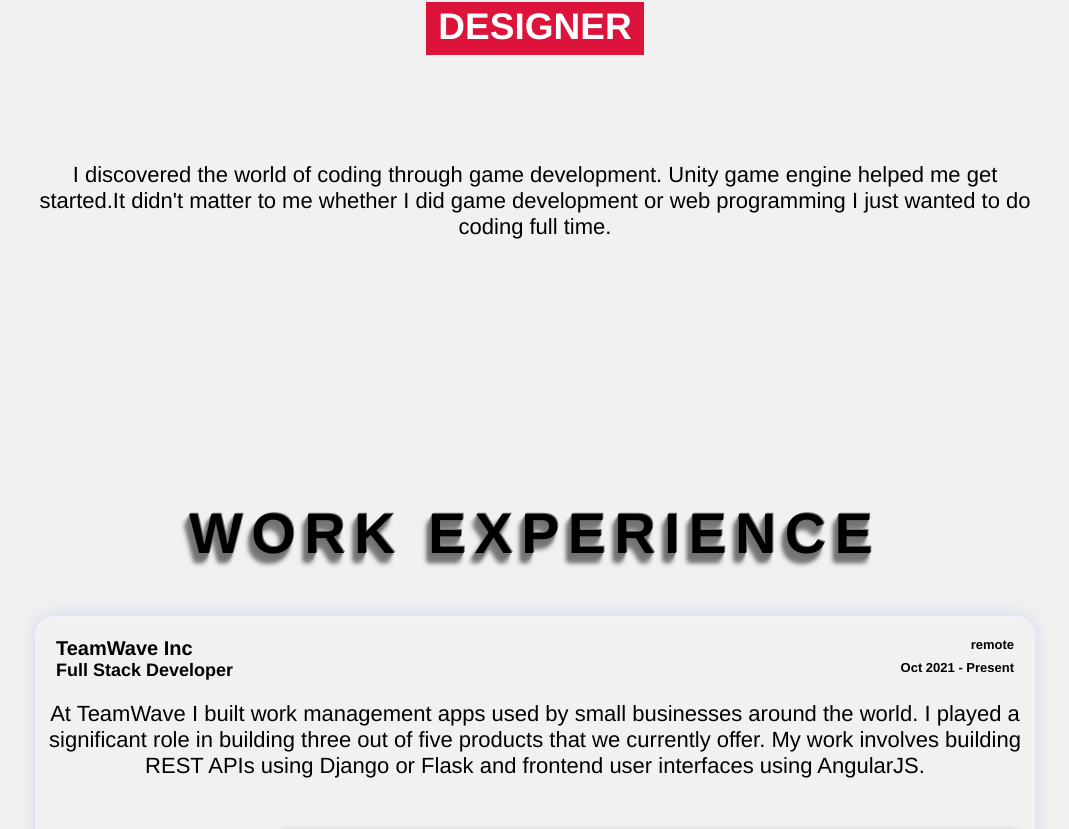
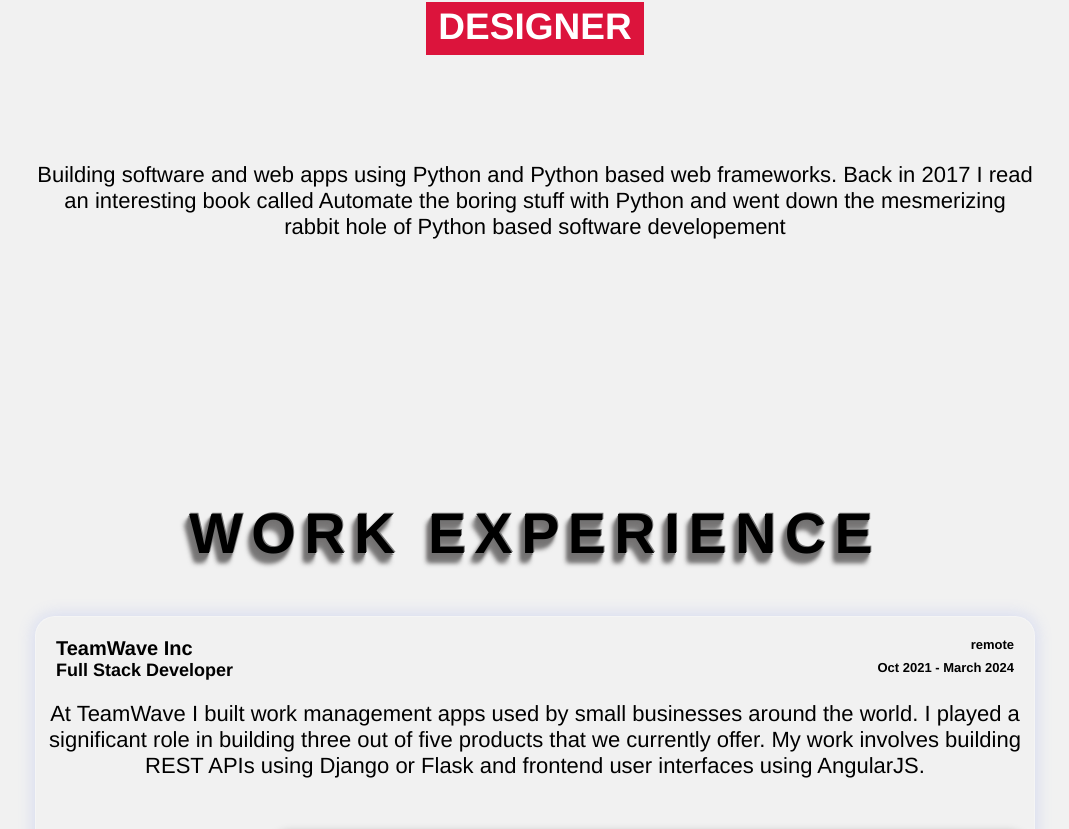
Before and after one commit to Abel-Tom/abel-tom, a React (Vite) app: page / in a window 1280 px wide. Shown: the part 494-1323 px from the top of the page, without its empty margins (105-1174 px from the left). Built offline with nearby package versions, Linux system fonts and the light colour scheme.

Commit message:
changed about text

```diff
--- a/src/App.tsx
+++ b/src/App.tsx
@@ -13,9 +13,8 @@ import { MouseEvent } from "react";
 
 function App() {
 
-    const about: string = `I discovered the world of coding through game development.
-  Unity game engine helped me get started.It didn't matter to me whether I did game development or web programming
-  I just wanted to do coding full time.`
+    const about: string = `Building software and web apps using Python and Python based web frameworks. Back in 2017 I read an interesting book called
+    Automate the boring stuff with Python and went down the mesmerizing rabbit hole of Python based software developement`
 
   const aboutWork: string = `At TeamWave I built work management apps used by small businesses around the world.
   I played a significant role in building three out of five products that we currently offer.
@@ -55,7 +54,7 @@ function App() {
         <ThreeDText name="prof" content="WORK EXPERIENCE"/>
       </div>
       <div className="work-exp card">
-        <Company name="TeamWave Inc" location="remote" role="Full Stack Developer" start="Oct 2021" end="Present"/>
+        <Company name="TeamWave Inc" location="remote" role="Full Stack Developer" start="Oct 2021" end="March 2024"/>
         <div className="text-center-div">
           {aboutWork}
         </div>
```
